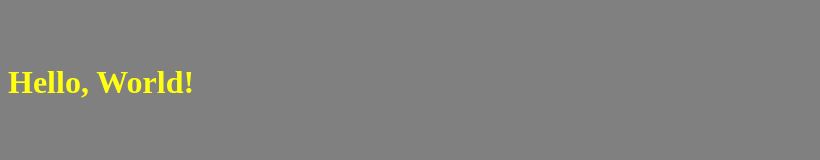
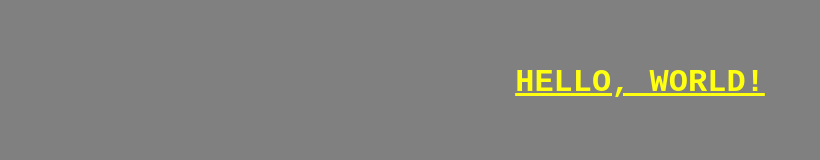
Before and after one commit to Eran2001/dp-js-course, a website built with Vite: page index.html in a window 1280 px wide. Shown: the whole page, without its empty margins (0-820 px from the left). Built offline with nearby package versions, Linux system fonts and the light colour scheme.

Commit message:
add css class to h1 element using DOM

```diff
--- a/src/main.js
+++ b/src/main.js
@@ -6,3 +6,5 @@ heading.style.color = "#ff1";
 heading.setAttribute("draggable", "true");
 
 heading.style.marginTop = "4rem";
+
+heading.classList.add("cssClass");
--- a/src/style.css
+++ b/src/style.css
@@ -1,3 +1,10 @@
 html {
   background-color: grey;
 }
+
+.cssClass {
+  text-align: center;
+  font-family: 'Courier New', Courier, monospace;
+  text-decoration: underline;
+  text-transform: uppercase;
+}
```
